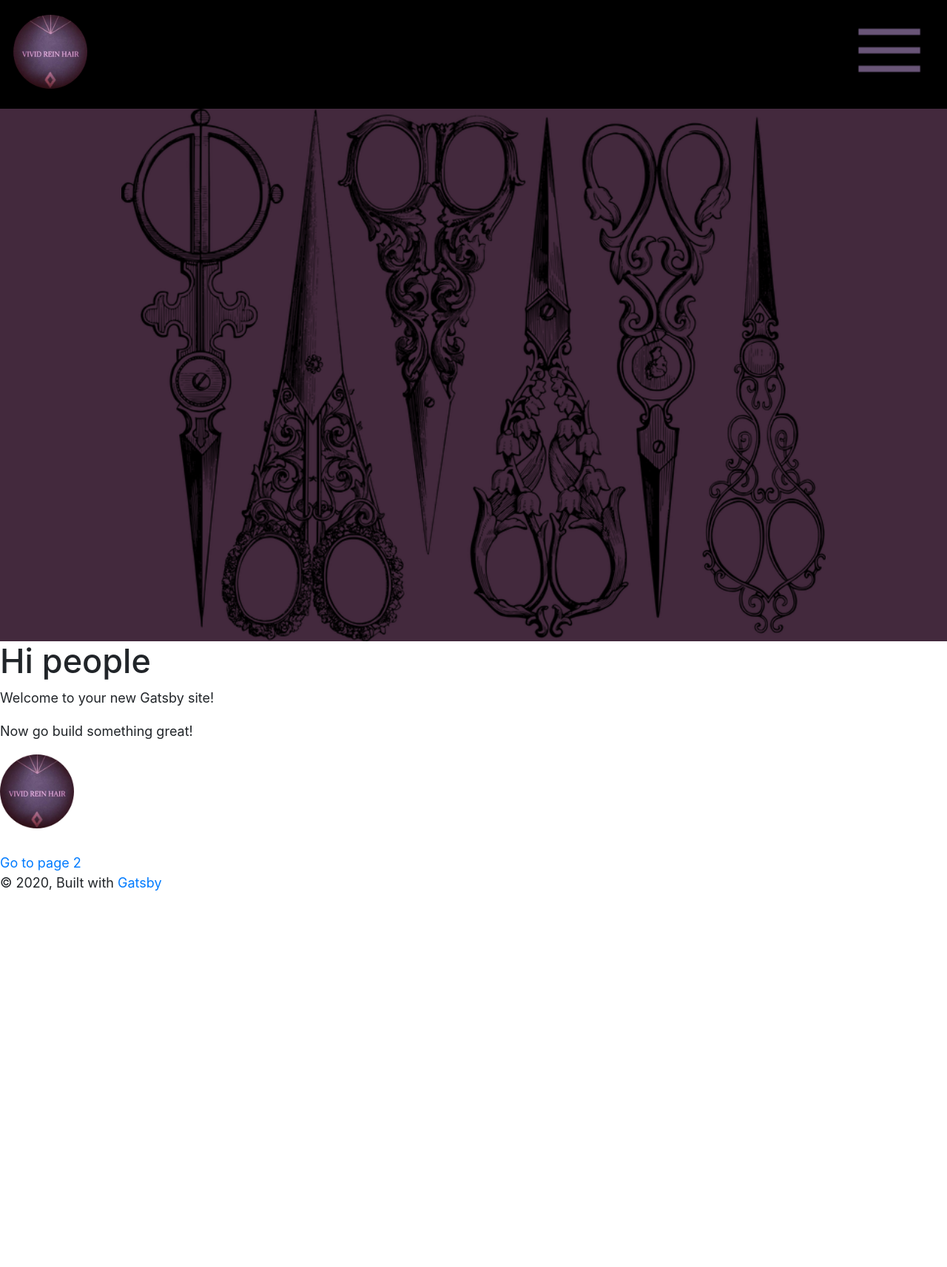
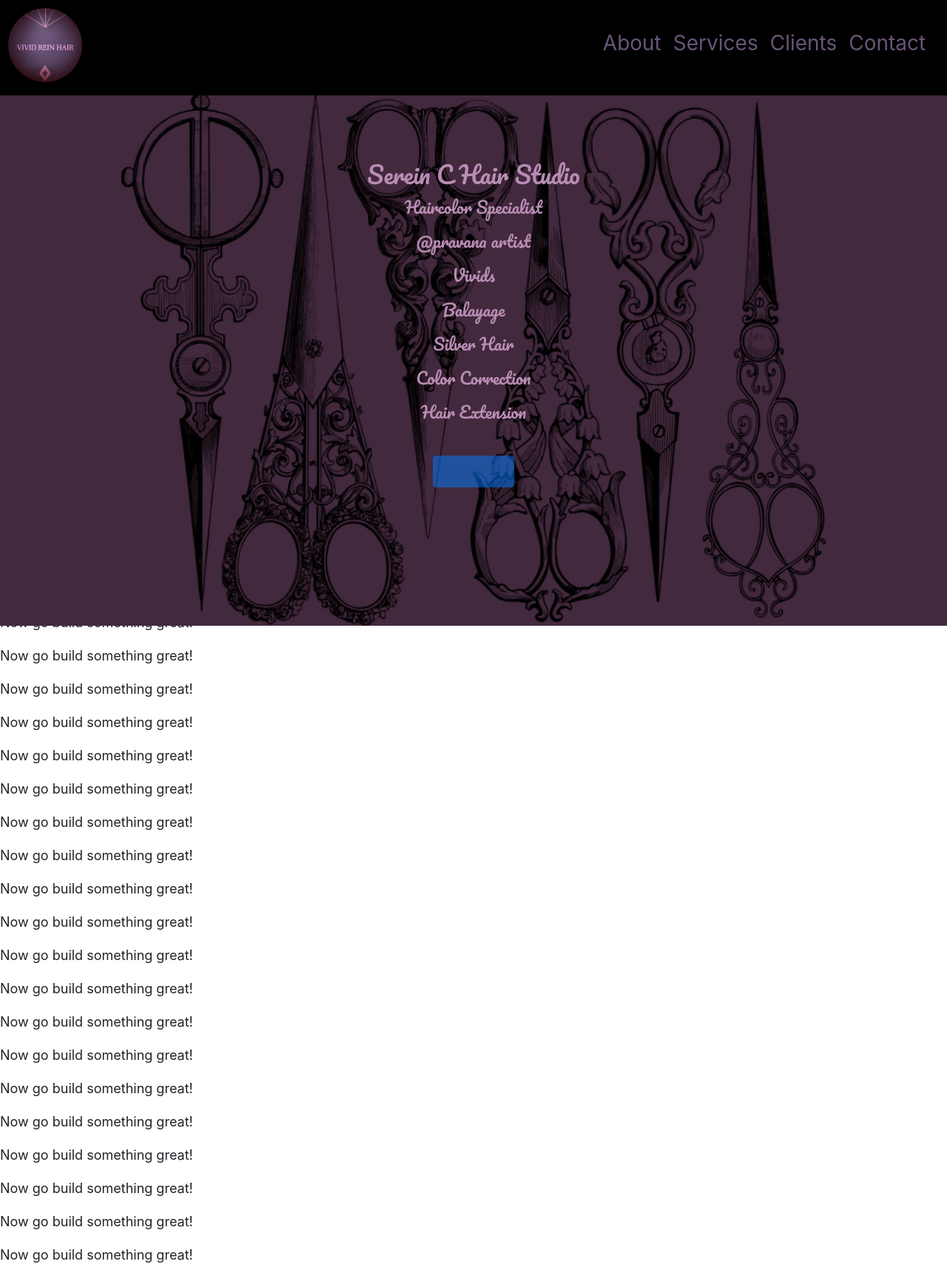
Before and after one commit to shawncasaus/vivid_hair, a Gatsby site: page / in a window 1280 px wide. Shown: the top 1713 px of the page at 74% size. Before the commit the page ends 1207 px from the top, so only its background shows below. Built offline with nearby package versions, Linux system fonts and the light colour scheme; Gatsby itself is replaced by a stand-in of ours.

Commit message:
Finished Header and Nav, made them mobile compatible

```diff
--- a/gatsby-config.js
+++ b/gatsby-config.js
@@ -30,5 +30,24 @@ module.exports = {
     // this (optional) plugin enables Progressive Web App + Offline functionality
     // To learn more, visit: https://gatsby.dev/offline
     // `gatsby-plugin-offline`,
+    {
+      resolve: `gatsby-plugin-prefetch-google-fonts`,
+      options: {
+        fonts: [
+          {
+            family: `Open Sans Condensed`,
+            variants: [`300`]
+          },
+          {
+            family: `Pacifico`,
+            variants: [`400`]
+          },
+          {
+            family: `Merriweather`,
+            variants: [`400`]
+          }
+        ],
+      },
+    },
   ],
 }
--- a/package.json
+++ b/package.json
@@ -10,6 +10,7 @@
     "gatsby-image": "^2.4.9",
     "gatsby-plugin-manifest": "^2.4.14",
     "gatsby-plugin-offline": "^3.2.13",
+    "gatsby-plugin-prefetch-google-fonts": "^1.4.3",
     "gatsby-plugin-react-helmet": "^3.3.6",
     "gatsby-plugin-sharp": "^2.6.14",
     "gatsby-source-filesystem": "^2.3.14",
--- a/src/components/header.js
+++ b/src/components/header.js
@@ -1,16 +1,17 @@
 import { Link } from "gatsby"
 import PropTypes from "prop-types"
 import VerticalNav from "./vertical-nav"
+import HorizontalNav from "./horizontal-nav"
 import Vivid_Image from "./vivid-image"
 import React from "react"
 
 
 const Header = ({ siteTitle }) => (
   <header
-    className=""
+    className="sticky"
     style={{
       background: `#000`,
-      padding: `1rem`,
+      padding: `0.6rem`,
       marginLeft: 0,
       marginRight: 0
     }}
@@ -42,6 +43,7 @@ const Header = ({ siteTitle }) => (
            }}
       >
           <VerticalNav />
+          <HorizontalNav />
       </div>
     </div>
   </header>
--- /dev/null
+++ b/src/components/hero-content.js
@@ -0,0 +1,38 @@
+import React from 'react'
+import PropTypes from "prop-types"
+
+class Hero_Content extends React.Component {
+  constructor(props) {
+      super(props)
+  }
+
+  render() {
+    return (
+        <div className="hero-content row" style={{top: "50%", marginRight: 0, marginLeft: 0}}>
+            <div className="col-lg-12" style={{textAlign: "left, padding: 2rem"}}>
+                <h1 className="dancing-script hero_h1" style={{fontWeight: "normal", fontStyle: "normal"}}>Serein C Hair Studio</h1>
+                <ul className="dancing-script hero_ul" style={{fontWeight: "normal", fontStyle: "normal"}}>
+                  <li>Haircolor Specialist</li>
+                  <li><a href="https://www.instagram.com/pravana/" className="hyperLink" style={{color: "#b88db4"}} target="_blank">@pravana</a> artist</li>
+                  <li>Vivids</li>
+                  <li>Balayage</li>
+                  <li>Silver Hair</li>
+                  <li>Color Correction</li>
+                  <li>Hair Extension</li>
+                </ul>
+                <button type="button" className="btn btn-primary heroButton" style={{}}><a className="dancing-script button">Book Now</a></button>
+            </div>
+        </div>
+    )
+  }
+}
+
+Hero_Content.propTypes = {
+  height: PropTypes.number,
+}
+
+Hero_Content.defaultProps = {
+  height: 720,
+}
+
+export default Hero_Content
--- a/src/components/hero.js
+++ b/src/components/hero.js
@@ -1,8 +1,9 @@
 import React from 'react'
 import scissors from '../images/vintage-scissors.png'
+import Hero_Content from './hero-content'
 
 
-export class Hero extends React.Component {
+class Hero extends React.Component {
     constructor(props) {
         super(props)
     }
@@ -12,9 +13,10 @@ export class Hero extends React.Component {
         const height = 720
 
         return (
-            <div className="my-hero" style={{width: width, height: height}}>
+            <div className="my-hero" style={{width: "auto", height: height}}>
                 <div style={{margin: "auto", textAlign: "center", maxHeight: height}}>
-                    <img className="vintage-scissors" src={scissors} alt="background image of black vintage scissors" style={{height: 720}} />
+                    <img className="vintage-scissors" src={scissors} alt="background image of black vintage scissors" style={{height: height}} />
+                    <Hero_Content height={height} />
                 </div>
             </div>
         )
--- /dev/null
+++ b/src/components/horizontal-nav.js
@@ -0,0 +1,26 @@
+import Vertical_Nav_Hamburger from "./vertical-nav-hamburger"
+import React from "react"
+
+
+class HorizontalNav extends React.Component {
+    constructor (props) {
+        super(props)
+    }
+
+    render () {
+        return(
+            <div className="horizontal-nav" style={{display: "block"}}>
+                <div className="horizontal" style={{width: "100%", display: "block", textAlign: "center"}}>
+                    <ul className="nav horizontal-content" style={{float: "right"}}>
+                        <li  className="nav-item"><a href="#" style={{verticalAlign: "center"}}>About</a></li>
+                        <li  className="nav-item"><a href="#" style={{verticalAlign: "center"}}>Services</a></li>
+                        <li  className="nav-item"><a href="#" style={{verticalAlign: "center"}}>Clients</a></li>
+                        <li  className="nav-item"><a href="#" style={{verticalAlign: "center"}}>Contact</a></li>
+                    </ul>
+                </div>
+            </div>
+        )
+    }
+}
+
+export default HorizontalNav
--- a/src/components/styles/styles.css
+++ b/src/components/styles/styles.css
@@ -1,7 +1,46 @@
+/*##########APPLICATION STYLES##########*/
+
 html,body {
     padding: 0;
     margin: 0;
 }
+
+.dancing-script {
+    font-family: 'Merriweather', serif;  font-family: 'Pacifico', cursive;
+}
+
+.hyperLink:hover {
+  color: #fff !important;
+}
+
+ul {
+  list-style: none;
+  margin: auto;
+}
+
+@media screen and (max-width: 840px) {
+  .vertical-nav {
+    display: block !important;
+  }
+
+  .horizontal-nav {
+    display: none !important;
+  }
+}
+
+@media screen and (min-width: 840px) {
+  .vertical-nav {
+    display: none !important;
+  }
+
+  .horizontal-nav {
+    display: block !important;
+  }
+}
+
+
+
+/*##########END APPLICATION STYLES##########*/
 
 /*##########NAV BAR STYLES##########*/
 
@@ -44,12 +83,34 @@ html,body {
     color: #f1f1f1;
   }
 
+  .horizontal-content a {
+    padding: 8px;
+    text-decoration: none;
+    font-size: 28px;
+    color: #695578;
+    display: block; /* Display block instead of inline */
+    transition: 0.3s; /* Transition effects on hover (color) */
+  }
+
+  /* When you mouse over the navigation links, change their color */
+  .horizontal-content a:hover, .horizontal-content a:focus {
+    color: #f1f1f1;
+  }
+
   /* Position the close button (top right corner) */
   .overlay .closebtn {
     position: absolute;
     top: 20px;
     right: 45px;
     font-size: 60px;
+  }
+
+  .sticky {
+    position: fixed;
+    display: block;
+    top: 0;
+    width: 100%;
+    z-index: 1;
   }
 
   /* When the height of the screen is less than 450 pixels, change the font-size of the links and position the close button again, so they don't overlap */
@@ -64,15 +125,59 @@ html,body {
 
 /*##########END NAV BAR STYLES##########*/
 
-/*##########NAV HERO STYLES##########*/
+/*##########HERO STYLES##########*/
+
+  .hero-content {
+    margin-top: 5rem;
+  }
 
   .my-hero {
     position: relative;
-    top: 0;
+    display: flex;
+    top: 126px;
     left: 0;
+    height: auto;
     min-width: 100%;
     /*min-height: 100%; */
     background-color: #43293d;
+  }
+
+  .hero_h1 {
+    font-size: 32px;
+  }
+
+  .hero_ul {
+    font-size: 22px;
+  }
+
+  .heroButton {
+    background-color: #000;
+    border: solid;
+    border-color: #695578;
+    color:  #fff;
+    padding: 15px 32px;
+    text-align: center;
+    text-decoration: none;
+    display: inline-block;
+    font-size: 22px;
+    border-radius: 0px;
+    opacity: 50%;
+    margin-top: 25px;
+  }
+
+  .heroButton:hover {
+    opacity: 100%;
+    background-color: #000 !important;
+    border-color: #000 !important;
+    color: #695578 !important;
+  }
+
+  .heroButton:focus, .heroButton:active {
+    opacity: 50%;
+    background-color: #000 !important;
+    border-color: #695578 !important;
+    outline: none !important;
+    box-shadow: none;
   }
 
   @media screen and (max-width: 640px) {
@@ -83,6 +188,38 @@ html,body {
     .vintage-scissors {
       height: 480px !important;
     }
+
+    .hero-content {
+      margin-top: 4rem;
+    }
+
+    .hero_h1 {
+      font-size: 22px;
+    }
+
+    .hero_ul {
+      font-size: 14px;
+    }
+
+    .heroButton {
+      font-size: 14px;
+      padding: 5px 20px;
+      margin-top: 15px;
+    }
   }
 
 /*##########END HERO STYLES##########*/
+
+/*##########HERO CONTENT STYLES##########*/
+
+.hero-content {
+  color: #b88db4;
+  position: absolute;
+  top: 50%;
+  left: 50%;
+  width: 100%;
+  height: 100%;
+  transform: translate(-50%, -50%);
+}
+
+/*##########END HERO CONTNENT STYLES##########*/
--- a/src/pages/index.js
+++ b/src/pages/index.js
@@ -11,14 +11,36 @@ const IndexPage = () => (
     <SEO title="Home" />
     <Hero />
 
+    <div>
       <h1>Hi people</h1>
       <p>Welcome to your new Gatsby site!</p>
+      <p>Now go build something great!</p>
+      <p>Now go build something great!</p>
+      <p>Now go build something great!</p>
+      <p>Now go build something great!</p>
+      <p>Now go build something great!</p>
+      <p>Now go build something great!</p>
+      <p>Now go build something great!</p>
+      <p>Now go build something great!</p>
+      <p>Now go build something great!</p>
+      <p>Now go build something great!</p>
+      <p>Now go build something great!</p>
+      <p>Now go build something great!</p>
+      <p>Now go build something great!</p>
+      <p>Now go build something great!</p>
+      <p>Now go build something great!</p>
+      <p>Now go build something great!</p>
+      <p>Now go build something great!</p>
+      <p>Now go build something great!</p>
+      <p>Now go build something great!</p>
+      <p>Now go build something great!</p>
       <p>Now go build something great!</p>
       <div style={{ maxWidth: `300px`, marginBottom: `1.45rem` }}>
         <Vivid_Image />
       </div>
 
       <Link to="/page-2/">Go to page 2</Link> <br />
+    </div>
   </Layout>
 )
 
```
Also changed, not shown: gatsby-browser.js (line endings or trailing spaces), 1 other file. Lines whose indentation alone changed are shown as unchanged.
